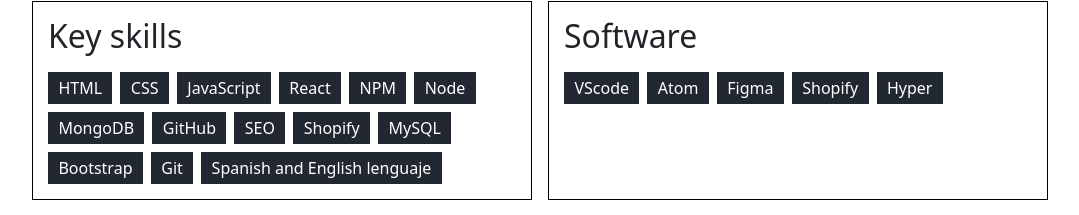
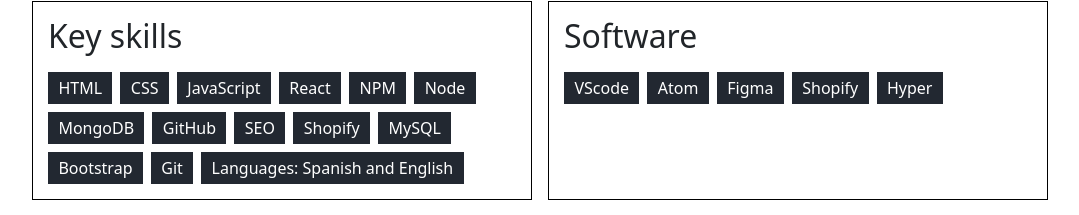
Before and after one commit to EmilioZanoni/portfolio-page, a React (Create React App) app: page / in a window 1280 px wide. Shown: the part 2819-3034 px from the top of the page, without its empty margins (108-1187 px from the left). Built offline with nearby package versions, Linux system fonts and the light colour scheme.

Commit message:
few text changes

```diff
--- a/public/styles.css
+++ b/public/styles.css
@@ -207,8 +207,6 @@
 
 /* ABOUT   */
 #about{
-  /* position: absolute; */
-  /* top: 200%; */
   height: 100%;
   width: 100%;
   left: 0;
@@ -369,21 +367,11 @@
     gap: 2.5em;
     justify-items: center;
   }
-
   #about{
-    top: 240%;
     height: 80%;
   }
   .about-main-container{
     top: 50%;
-  }
-
-  #skills{
-    top: 320%
-  }
-
-  #contact{
-    top: 420%
   }
   .contact-container{
     display: grid;
--- a/src/pages/Home.js
+++ b/src/pages/Home.js
@@ -82,7 +82,7 @@
                     <li>MySQL</li>
                     <li>Bootstrap</li>
                     <li>Git</li>
-                    <li>Spanish and English lenguaje</li>
+                    <li>Languages: Spanish and English</li>
                 </ul>
             </div>
             <div className="skills-box">
```
